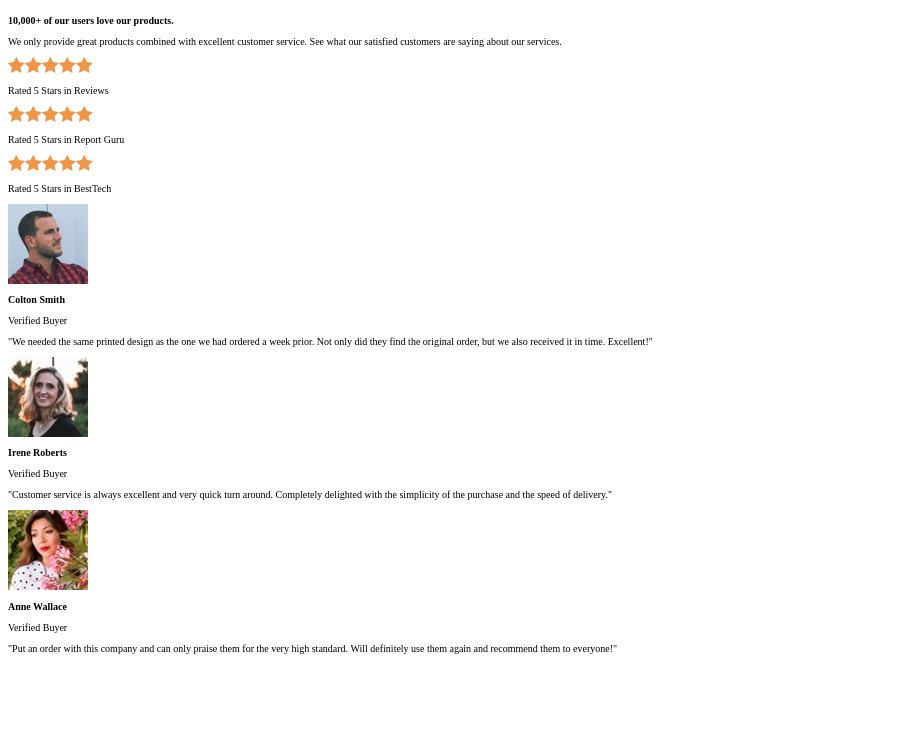
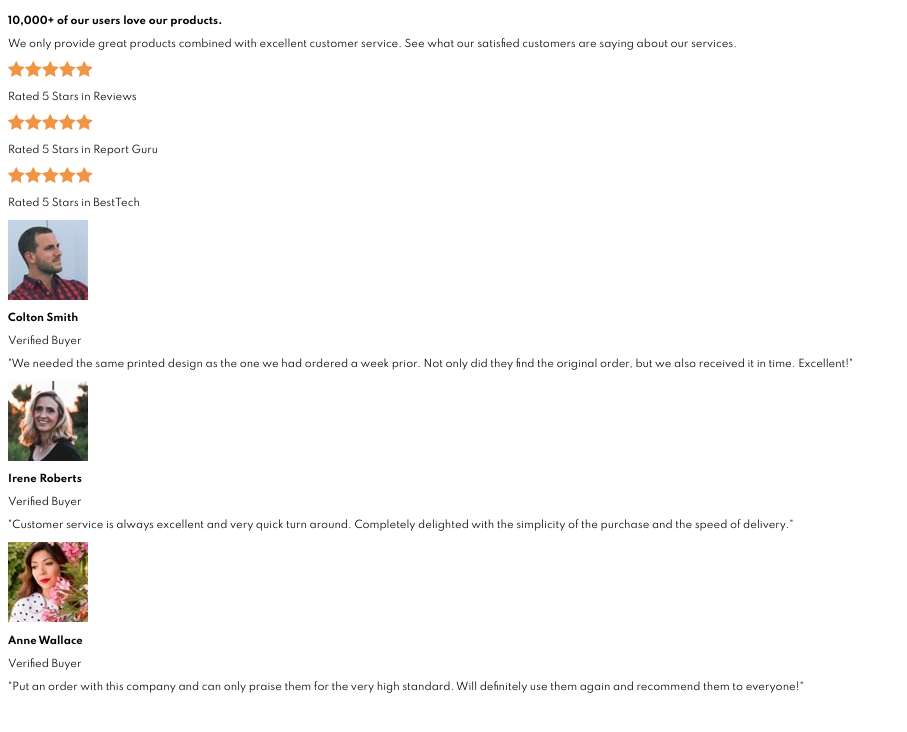
Before and after one commit to royeradames/social-proof-section-master, a React (Create React App) app: page / in a window 1280 px wide. Shown: the top 732 px of the page, without its empty margins (0-907 px from the left). Built offline with nearby package versions, Linux system fonts and the light colour scheme.

Commit message:
📦add color variables and font family

```diff
--- a/src/App.css
+++ /dev/null
@@ -1,3 +0,0 @@
-body{
-  display: grid;
-}
--- /dev/null
+++ b/src/App.scss
@@ -0,0 +1,16 @@
+// font
+@import url('https://fonts.googleapis.com/css2?family=Spartan:wght@400;500;700&display=swap');
+
+// colors
+$primary-magenta: hsl(300, 43%, 22%);
+$primary-pink: hsl(333, 80%, 67%);
+$neutral-magenta-dark: hsl(300, 43%, 22%);
+$neutral-magenta-light: hsl(300, 24%, 96%);
+$neutral-white: hsl(0, 0%, 100%);
+
+
+
+body{
+  display: grid;
+  font-family: 'Spartan', sans-serif;;
+}
--- a/src/App.tsx
+++ b/src/App.tsx
@@ -1,5 +1,5 @@
 import React from "react";
-import "./App.css";
+import "./App.scss";
 import ratingStart from "./images/icon-star.svg";
 import colton from "./images/image-colton.jpg";
 import irene from "./images/image-irene.jpg";
```
